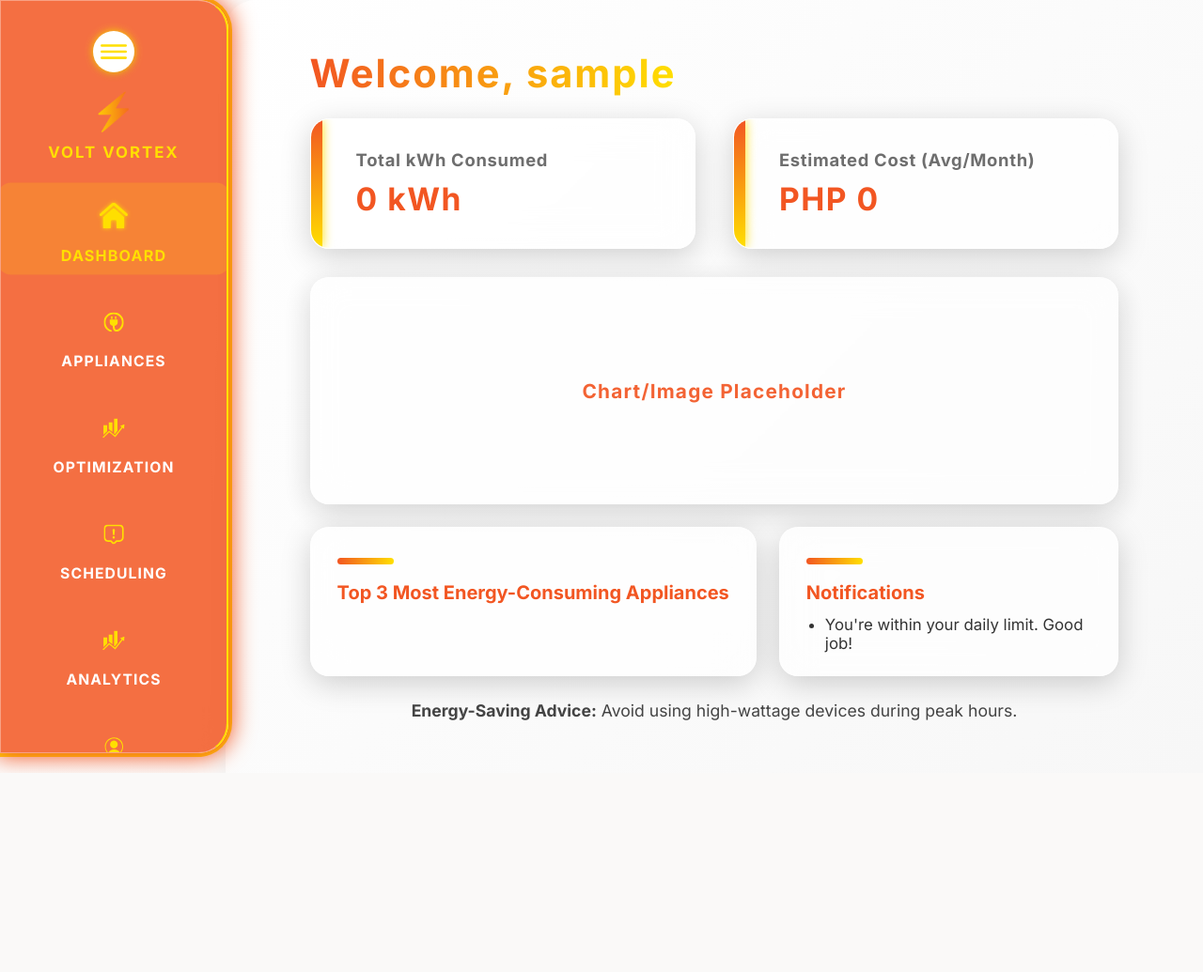
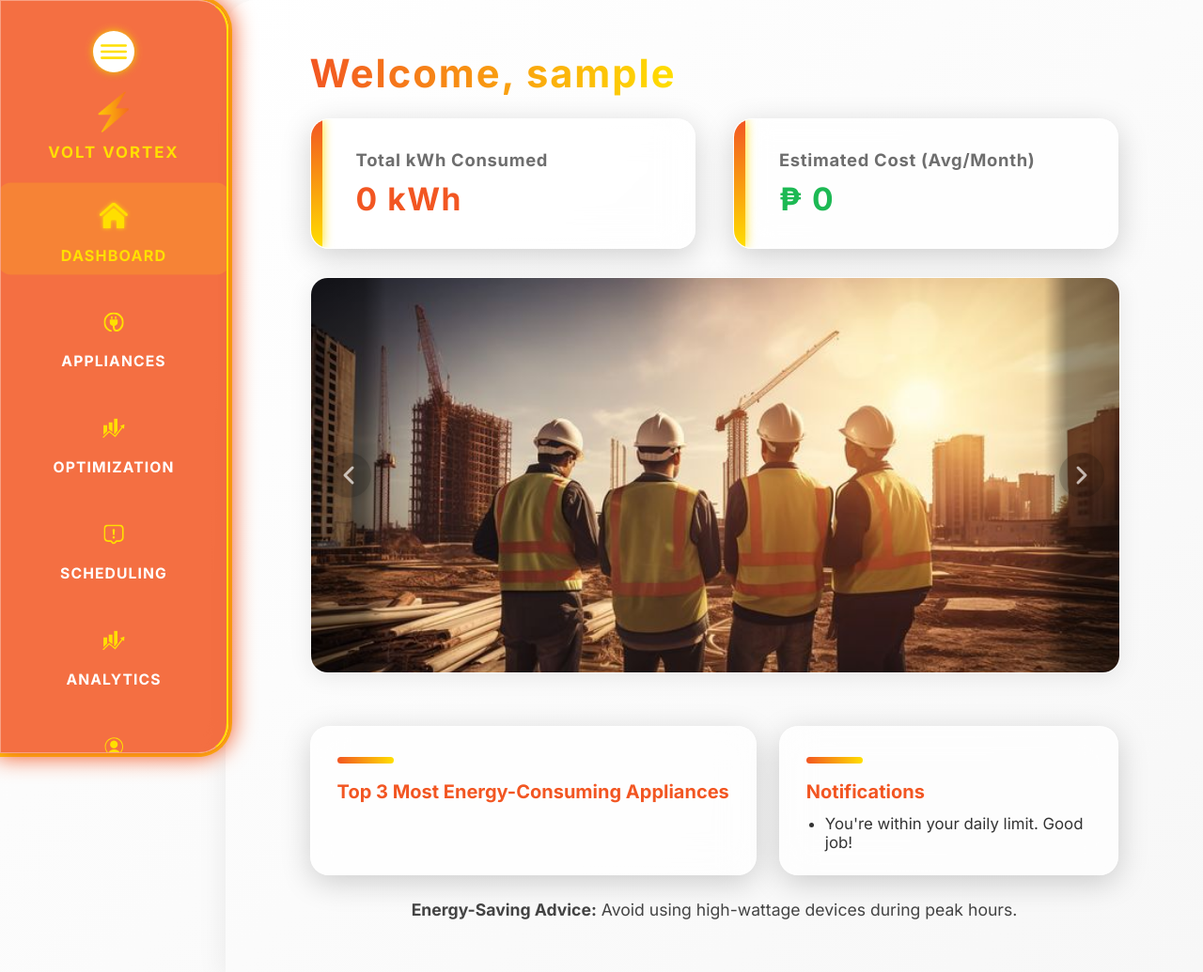
Before and after one commit to Shwarmanism/Appliances-Scheduler, a Flask app: page /dashboard in a window 1280 px wide. Shown: the whole page at 94% size. Before the commit the page ends 823 px from the top, so only its background shows below. Run offline with Flask 3, Linux system fonts and the light colour scheme; the visitor is signed in with stand-in values (Sample User, id 1); data that the repository does not hold is empty.

Commit message:
Dashboard Images and Layout Polish

```diff
--- a/app/static/appliances.css
+++ b/app/static/appliances.css
@@ -104,7 +104,7 @@
 .appliance-title {
     font-size: 1.08rem;
     font-weight: 700;
-    white-space: nowrap;
+    white-space: wrap;
     overflow: hidden;
     text-overflow: ellipsis;
     margin-bottom: 2px;
--- a/app/static/dashboard.css
+++ b/app/static/dashboard.css
@@ -315,6 +315,9 @@ body {
     letter-spacing: 1.5px;
     text-shadow: 0 2px 8px #fff3;
 }
+.summary-value-green {
+    color: #1db954;
+}
 
 .chart-section {
     margin-top: 18px;
@@ -472,3 +475,88 @@ body {
     box-shadow: none;
     text-align: center;
 }
+
+.peso-green {
+    color: #1db954;
+    font-weight: 800;
+}
+
+/* --- Slideshow Styles --- */
+.slideshow {
+    width: 100%;
+    max-width: 900px;
+    height: 420px;
+    margin: 0 auto 2rem auto;
+    display: flex;
+    align-items: center;
+    justify-content: center;
+    background: rgba(255,255,255,0.12);
+    border-radius: 18px;
+    box-shadow: 0 4px 24px rgba(0,0,0,0.08);
+    overflow: hidden;
+    position: relative;
+    z-index: 1;
+}
+.slideshow-vignette {
+    position: absolute;
+    top: 0;
+    bottom: 0;
+    width: 80px;
+    z-index: 2;
+    pointer-events: none;
+}
+.slideshow-vignette.left {
+    left: 0;
+    background: linear-gradient(to right, rgba(0,0,0,0.38) 70%, rgba(0,0,0,0));
+}
+.slideshow-vignette.right {
+    right: 0;
+    background: linear-gradient(to left, rgba(0,0,0,0.38) 70%, rgba(0,0,0,0));
+}
+.slideshow-image {
+    width: 100%;
+    height: 100%;
+    object-fit: cover;
+    border-radius: 18px;
+    display: block;
+}
+.slideshow-arrow {
+    position: absolute;
+    top: 50%;
+    transform: translateY(-50%);
+    background: rgba(0,0,0,0.32);
+    border: none;
+    border-radius: 50%;
+    width: 48px;
+    height: 48px;
+    display: flex;
+    align-items: center;
+    justify-content: center;
+    font-size: 2rem;
+    color: #fff;
+    cursor: pointer;
+    z-index: 3;
+    opacity: 0.65;
+    transition: background 0.2s, opacity 0.2s;
+    box-shadow: 0 2px 8px rgba(0,0,0,0.18);
+}
+.slideshow-arrow:hover {
+    background: rgba(0,0,0,0.55);
+    opacity: 1;
+    color: #ffdf00;
+}
+.slideshow-arrow.left {
+    left: 16px;
+}
+.slideshow-arrow.right {
+    right: 16px;
+}
+@media (max-width: 600px) {
+    .slideshow {
+        max-width: 100%;
+        height: 240px;
+    }
+    .slideshow-vignette {
+        width: 40px;
+    }
+}
--- a/app/templates/appliances.html
+++ b/app/templates/appliances.html
@@ -82,7 +82,7 @@
                 </div>
 
                 <div class="appliance-cost">
-                Cost: Php {{ "%.2f"|format((appliance.daily_energy or 0) * 12) }}
+                    Cost: <span class="peso-green">₱ {{ "%.2f"|format((appliance.daily_energy or 0) * 12) }}</span>
                 </div>
                     <button class="delete-appliance-btn"
                             onclick="deleteAppliance('{{ appliance.appliances_id }}')"
--- a/app/templates/dashboard.html
+++ b/app/templates/dashboard.html
@@ -68,18 +68,53 @@
                     <div class="summary-card-bar"></div>
                     <div class="summary-content">
                         <div class="summary-title">Estimated Cost (Avg/Month)</div>
-                        <div class="summary-value">PHP {{ estimated_cost }}</div>
+                        <div class="summary-value summary-value-green">₱ {{ estimated_cost }}</div>
                     </div>
                 </div>
             </section>
 
             <section class="chart-section">
-                <div class="chart-placeholder glass shimmer">
-                    <div class="chart-placeholder-inner">
-                        <span class="chart-placeholder-title">Chart/Image Placeholder</span>
-                    </div>
+                <div class="slideshow glass">
+                    <span class="slideshow-vignette left"></span>
+                    <span class="slideshow-vignette right"></span>
+                    <button class="slideshow-arrow left" onclick="prevSlide()" aria-label="Previous slide">
+                        <svg width="32" height="32" viewBox="0 0 32 32" fill="none" xmlns="http://www.w3.org/2000/svg">
+                            <polyline points="20,8 12,16 20,24" stroke="currentColor" stroke-width="3" stroke-linecap="round" stroke-linejoin="round"/>
+                        </svg>
+                    </button>
+                    <img id="slideshow-img" src="{{ url_for('static', filename='dashboard_slides/tip1.jpg') }}" alt="Energy Tip" class="slideshow-image">
+                    <button class="slideshow-arrow right" onclick="nextSlide()" aria-label="Next slide">
+                        <svg width="32" height="32" viewBox="0 0 32 32" fill="none" xmlns="http://www.w3.org/2000/svg">
+                            <polyline points="12,8 20,16 12,24" stroke="currentColor" stroke-width="3" stroke-linecap="round" stroke-linejoin="round"/>
+                        </svg>
+                    </button>
                 </div>
             </section>
+
+            <script>
+                // List of images
+                const slides = [
+                    { src: "{{ url_for('static', filename='dashboard_slides/tip1.jpg') }}" },
+                    { src: "{{ url_for('static', filename='dashboard_slides/tip2.jpg') }}" },
+                    { src: "{{ url_for('static', filename='dashboard_slides/tip3.jpg') }}" }
+                ];
+                let currentSlide = 0;
+                function showSlide(index) {
+                    const img = document.getElementById('slideshow-img');
+                    img.src = slides[index].src;
+                }
+                function prevSlide() {
+                    currentSlide = (currentSlide - 1 + slides.length) % slides.length;
+                    showSlide(currentSlide);
+                }
+                function nextSlide() {
+                    currentSlide = (currentSlide + 1) % slides.length;
+                    showSlide(currentSlide);
+                }
+                setInterval(() => {
+                    nextSlide();
+                }, 4000); // Change slide every 4 seconds
+            </script>
 
             <section class="dashboard-lower">
                 <div class="top-appliances glass">
```
Also changed, not shown: app/static/dashboard_slides/tip1.jpg (added), app/static/dashboard_slides/tip2.jpg (added), app/static/dashboard_slides/tip3.jpg (added).
